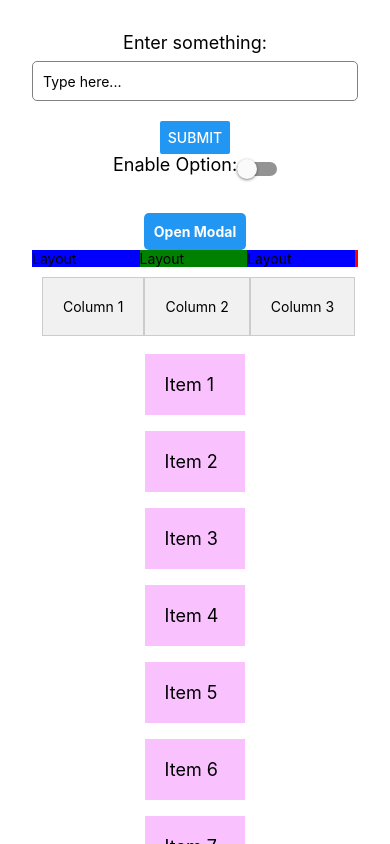
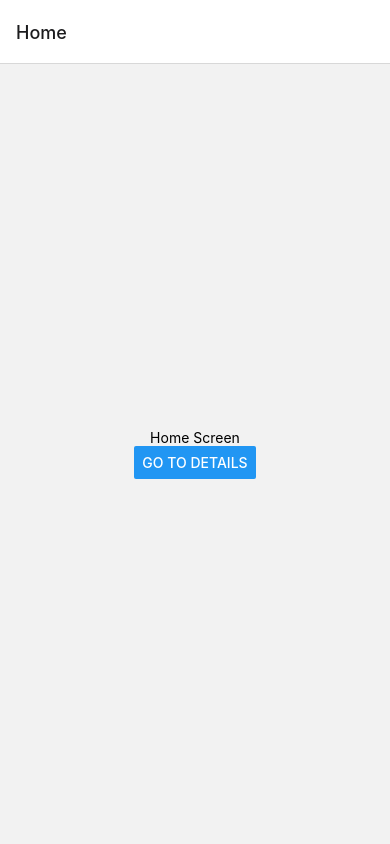
Before and after one commit to daculancompany/occ_adet_2024, a React Native app: screen / in a window 390 px wide. Built offline with nearby package versions, Linux system fonts and the light colour scheme.

Commit message:
add navigation

```diff
--- a/App.js
+++ b/App.js
@@ -1,242 +1,61 @@
-import React, { useState } from "react";
-import {
-    StyleSheet,
-    Text,
-    View,
-    TextInput,
-    Button,
-    Alert,
-    Modal,
-    ScrollView,
-    TouchableOpacity,
-    Switch,
-    FlatList,
-} from "react-native";
+import React from "react";
+import { Button, Text, View } from "react-native";
+import { NavigationContainer } from "@react-navigation/native";
+import { createNativeStackNavigator } from "@react-navigation/native-stack";
 
-const ThreeColumnLayout = () => {
+const Stack = createNativeStackNavigator();
+
+function HomeScreen({ navigation }) {
     return (
-        <View style={styles.containerColumn}>
-            <View style={styles.column}>
-                <Text>Column 1</Text>
-            </View>
-            <View style={styles.column}>
-                <Text>Column 2</Text>
-            </View>
-            <View style={styles.column}>
-                <Text>Column 3</Text>
-            </View>
+        <View
+            style={{ flex: 1, justifyContent: "center", alignItems: "center" }}
+        >
+            <Text>Home Screen</Text>
+            <Button
+                title="Go to Details"
+               // onPress={() => navigation.navigate("Details")}
+             onPress={() => navigation.navigate('Details', { itemId: 42, otherParam: 'Passed Data' })}
+            />
         </View>
-    );
-};
-
-const data = [
-    { id: "1", title: "Item 1" },
-    { id: "2", title: "Item 2" },
-    { id: "3", title: "Item 3" },
-    { id: "4", title: "Item 4" },
-    { id: "5", title: "Item 5" },
-    { id: "6", title: "Item 6" },
-    { id: "7", title: "Item 7" },
-    { id: "8", title: "Item 8" },
-    { id: "9", title: "Item 9" },
-    { id: "10", title: "Item 10" },
-];
-
-export default function App() {
-    const [inputValue, setInputValue] = useState("");
-    const [modalVisible, setModalVisible] = useState(false);
-    const [switchValue, setSwitchValue] = useState(false);
-
-    const handlePress = () => {
-        console.log(inputValue);
-        Alert.alert("Button Pressed", `You entered: ${inputValue}`);
-    };
-
-    const toggleModal = () => {
-        setModalVisible(!modalVisible);
-    };
-
-    const renderItem = ({ item }) => (
-        <View style={styles.item}>
-            <Text style={styles.title}>{item.title}</Text>
-        </View>
-    );
-
-    return (
-        <ScrollView contentContainerStyle={styles.scrollContainer}  showsVerticalScrollIndicator={false}>
-            <View style={styles.container}>
-                <Text style={styles.label}>Enter something:</Text>
-                <TextInput
-                    style={styles.input}
-                    placeholder="Type here..."
-                    value={inputValue}
-                    onChangeText={(text) => setInputValue(text)}
-                />
-                <Button title="Submit" onPress={handlePress} />
-
-                <View style={styles.switchContainer}>
-                    <Text style={styles.label}>Enable Option:</Text>
-                    {/* switch */}
-                    <Switch
-                        value={switchValue}
-                        onValueChange={(value) => setSwitchValue(value)}
-                    />
-                </View>
-                {/* TouchableOpacity */}
-                <TouchableOpacity style={styles.button} onPress={toggleModal}>
-                    <Text style={styles.buttonText}>Open Modal</Text>
-                </TouchableOpacity>
-                {/* modal */}
-                <Modal
-                    animationType="slide"
-                    transparent={true}
-                    visible={modalVisible}
-                    onRequestClose={toggleModal}
-                >
-                    <View style={styles.modalContainer}>
-                        <View style={styles.modalView}>
-                            <Text style={styles.modalText}>
-                                This is a Modal!
-                            </Text>
-                            <TouchableOpacity
-                                style={[styles.button, styles.buttonClose]}
-                                onPress={toggleModal}
-                            >
-                                <Text style={styles.buttonText}>
-                                    Close Modal
-                                </Text>
-                            </TouchableOpacity>
-                        </View>
-                    </View>
-                </Modal>
-                <View
-                    style={{
-                        backgroundColor: "red",
-                        flexDirection: "row",
-                        width: "100%",
-                    }}
-                >
-                    <View style={{ backgroundColor: "blue", width: "33%" }}>
-                        <Text>Layout</Text>
-                    </View>
-                    <View style={{ backgroundColor: "green", width: "33%" }}>
-                        <Text>Layout</Text>
-                    </View>
-                    <View style={{ backgroundColor: "blue", width: "33%" }}>
-                        <Text>Layout</Text>
-                    </View>
-                </View>
-                <ThreeColumnLayout />
-                {/* flatlist */}
-                <FlatList
-                    data={data} // Data to be rendered
-                    renderItem={renderItem} // Function to render each item
-                    keyExtractor={(item) => item.id} // Unique key for each item
-                    //horizontal={true}
-                  showsVerticalScrollIndicator={false}
-                />
-                <FlatList
-                    data={data} // Data to be rendered
-                    renderItem={renderItem} // Function to render each item
-                    keyExtractor={(item) => item.id} // Unique key for each item
-                    horizontal={true}
-                   showsHorizontalScrollIndicator={false}
-                />
-            </View>
-        </ScrollView>
     );
 }
 
-const styles = StyleSheet.create({
-    scrollContainer: {
-        flexGrow: 1,
-        justifyContent: "center",
-        padding: 16,
-    },
-    container: {
-        flex: 1,
-        justifyContent: "center",
-        alignItems: "center",
-        padding: 16,
-    },
-    label: {
-        fontSize: 18,
-        marginBottom: 8,
-    },
-    input: {
-        height: 40,
-        borderColor: "gray",
-        borderWidth: 1,
-        paddingHorizontal: 10,
-        marginBottom: 20,
-        borderRadius: 5,
-        width: "100%",
-    },
-    switchContainer: {
-        flexDirection: "row",
-        alignItems: "center",
-        marginBottom: 20,
-    },
-    button: {
-        backgroundColor: "#2196F3",
-        padding: 10,
-        borderRadius: 5,
-        marginTop: 10,
-    },
-    buttonText: {
-        color: "#fff",
-        fontWeight: "bold",
-        textAlign: "center",
-    },
-    modalContainer: {
-        flex: 1,
-        justifyContent: "center",
-        alignItems: "center",
-        backgroundColor: "rgba(0, 0, 0, 0.5)",
-    },
-    modalView: {
-        width: 300,
-        backgroundColor: "white",
-        borderRadius: 10,
-        padding: 20,
-        alignItems: "center",
-        shadowColor: "#000",
-        shadowOffset: {
-            width: 0,
-            height: 2,
-        },
-        shadowOpacity: 0.25,
-        shadowRadius: 4,
-        elevation: 5,
-    },
-    modalText: {
-        marginBottom: 15,
-        fontSize: 18,
-    },
-    buttonClose: {
-        backgroundColor: "#f44336",
-    },
-    containerColumn: {
-        flexDirection: "row", // Flexbox row direction for horizontal layout
-        justifyContent: "space-between", // Spaces columns evenly
-        padding: 10,
-    },
-    column: {
-        padding: 20,
-        backgroundColor: "#f1f1f1",
-        alignItems: "center", // Centers text horizontally
-        justifyContent: "center", // Centers text vertically
-        borderWidth: 1,
-        borderColor: "#ccc",
-    },
 
-    item: {
-        backgroundColor: "#f9c2ff",
-        padding: 20,
-        marginVertical: 8,
-        marginHorizontal: 16,
-    },
-    title: {
-        fontSize: 18,
-    },
-});
+// function DetailsScreen() {
+//     return (
+//         <View
+//             style={{ flex: 1, justifyContent: "center", alignItems: "center" }}
+//         >
+//             <Text>Details Screen</Text>
+//         </View>
+//     );
+// }
+
+function DetailsScreen({ route, navigation }) {
+    // Extract the parameters passed from the HomeScreen
+    const { itemId, otherParam } = route.params;
+
+    return (
+      <View style={{ flex: 1, justifyContent: 'center', alignItems: 'center' }}>
+        <Text>Details Screen</Text>
+        <Text>Item ID: {itemId}</Text>
+        <Text>Other Param: {otherParam}</Text>
+        <Button
+          title="Go Back"
+          onPress={() => navigation.goBack()}
+        />
+      </View>
+    );
+  }
+
+// Main App Component with Navigation
+export default function App() {
+    return (
+        <NavigationContainer>
+            <Stack.Navigator initialRouteName="Home">
+                <Stack.Screen name="Home" component={HomeScreen} />
+                <Stack.Screen name="Details" component={DetailsScreen} />
+            </Stack.Navigator>
+        </NavigationContainer>
+    );
+}
--- a/package.json
+++ b/package.json
@@ -10,6 +10,8 @@
   },
   "dependencies": {
     "@expo/metro-runtime": "~3.2.3",
+    "@react-navigation/native": "^6.1.18",
+    "@react-navigation/native-stack": "^6.11.0",
     "axios": "^1.7.7",
     "expo": "~51.0.28",
     "expo-camera": "~15.0.16",
@@ -18,6 +20,8 @@
     "react-dom": "18.2.0",
     "react-native": "0.74.5",
     "react-native-paper": "^5.12.5",
+    "react-native-safe-area-context": "4.10.5",
+    "react-native-screens": "3.31.1",
     "react-native-web": "~0.19.10"
   },
   "devDependencies": {
```
Also changed, not shown: 1 other file (tests, documents, lock files or other folders).
